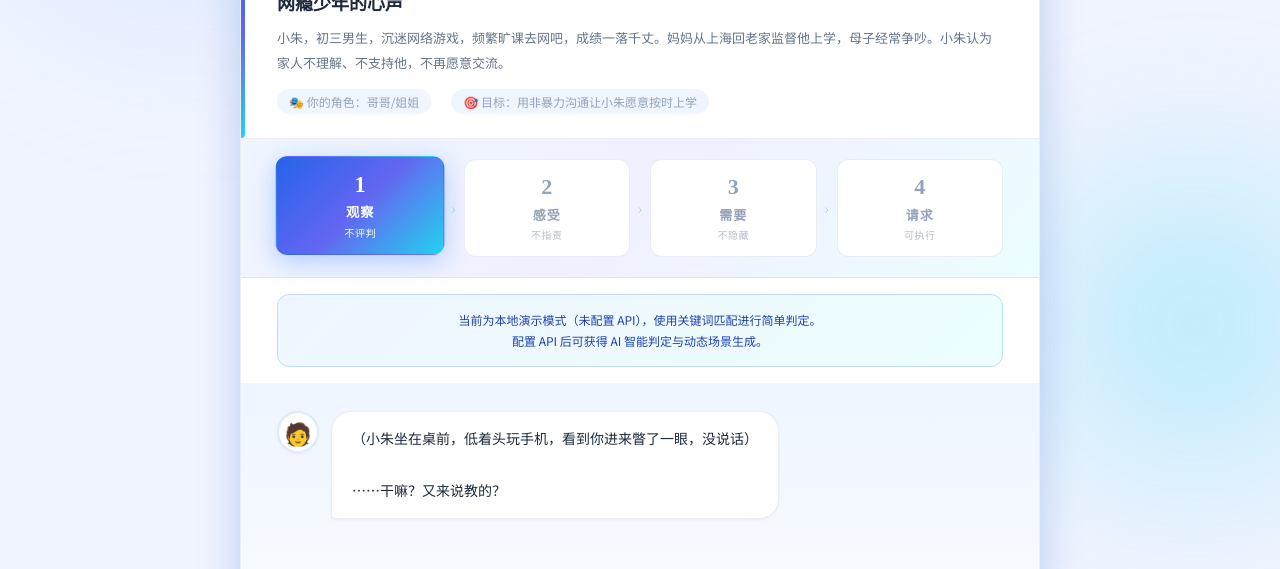
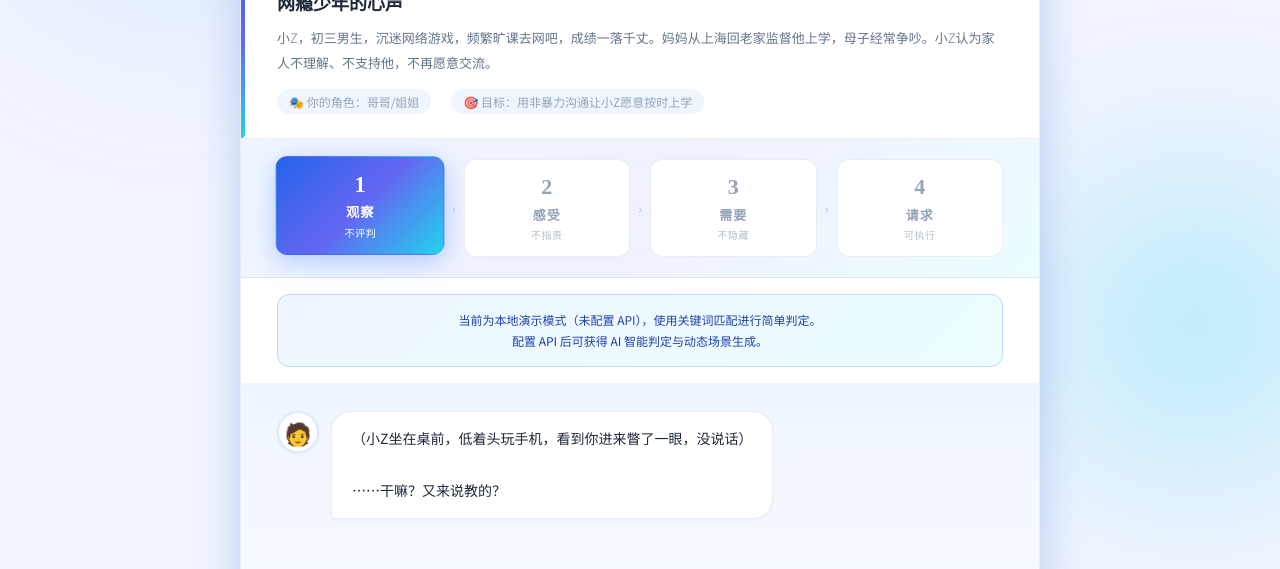
Before and after one commit to AaronhekWu/aaronhekwu.github.io, a plain HTML site: page index.html in a window 1280 px wide. Shown: the part 300-869 px from the top of the page. Drawn offline with Linux system fonts and the light colour scheme; no server answers.

Commit message:
Change character name from 小朱 to 小Z

```diff
--- a/index.html
+++ b/index.html
@@ -957,19 +957,19 @@
     const DEFAULT_SCENARIO = {
       scenario: {
         title: '网瘾少年的心声',
-        description: '小朱，初三男生，沉迷网络游戏，频繁旷课去网吧，成绩一落千丈。妈妈从上海回老家监督他上学，母子经常争吵。小朱认为家人不理解、不支持他，不再愿意交流。',
-        setting: '家中小朱的房间'
+        description: '小Z，初三男生，沉迷网络游戏，频繁旷课去网吧，成绩一落千丈。妈妈从上海回老家监督他上学，母子经常争吵。小Z认为家人不理解、不支持他，不再愿意交流。',
+        setting: '家中小Z的房间'
       },
       character: {
-        name: '小朱', age: '15', identity: '初三学生',
+        name: '小Z', age: '15', identity: '初三学生',
         personality: '内向叛逆，渴望被理解，用游戏逃避压力',
         emotion_state: '防备、冷漠，觉得又要被说教',
         core_issue: '觉得家人不理解自己，在家没有话语权',
         avatar_emoji: '\u{1F9D1}'
       },
-      player: { role: '哥哥/姐姐', goal: '用非暴力沟通让小朱愿意按时上学' },
+      player: { role: '哥哥/姐姐', goal: '用非暴力沟通让小Z愿意按时上学' },
       opening: {
-        scene_desc: '小朱坐在桌前，低着头玩手机，看到你进来瞥了一眼，没说话',
+        scene_desc: '小Z坐在桌前，低着头玩手机，看到你进来瞥了一眼，没说话',
         first_line: '……干嘛？又来说教的？'
       },
       judgment_keywords: {
```
